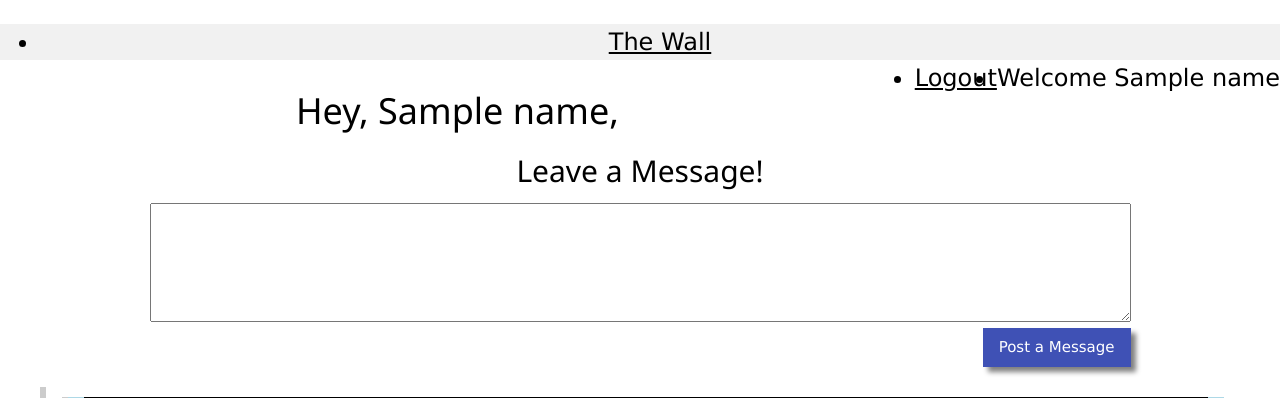
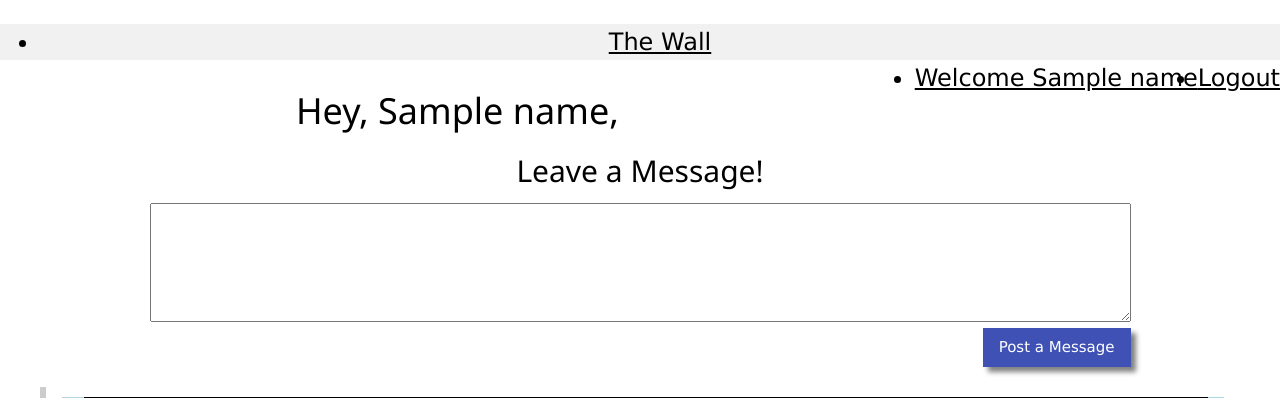
Before and after one commit to thomasjedstrom/The_Wall-Python-Flask, a Flask app: template templates/wall.html in a window 1280 px wide. Shown: the top 398 px of the page. Run offline with Flask 2, Linux system fonts and the light colour scheme; the template is opened without the code that fills it: most values are stand-ins (such as "Sample title", 1, 10 or a date in 2020); some libraries are stand-ins or nearby versions.

Commit message:
fixed navbar and added logout functionality/route

```diff
--- a/server.py
+++ b/server.py
@@ -109,7 +109,10 @@ def comment():
     mysql.query_db(comment_query, query_data)
     return redirect('/wall')
 
-
+@app.route('/logout')
+def logout():
+    session.pop('id')
+    return redirect('/')
 
 
 
--- a/templates/wall.html
+++ b/templates/wall.html
@@ -19,9 +19,9 @@
 </head>
 <body>
 <ul class="w3-navbar w3-card-8 w3-light-grey w3-xlarge">
-	<li><a href="#">The Wall</a></li>
-	<li class="w3-right">Welcome {{ name }}</li>
-	<li class="w3-right"><a href="#">Logout</a></li>
+	<li><a href="/wall">The Wall</a></li>
+	<li class="w3-right"><a href="/logout">Logout</a></li>
+	<li class="w3-right"><a href="#">Welcome {{ name }}</a></li>
 </ul>
 
 
```
